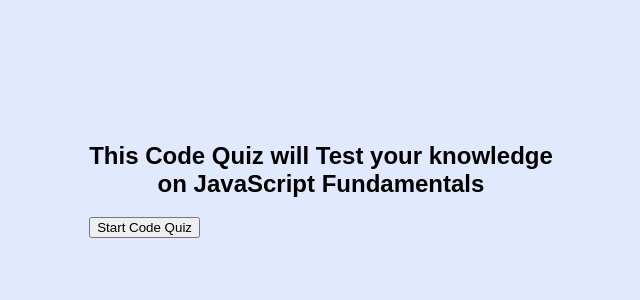
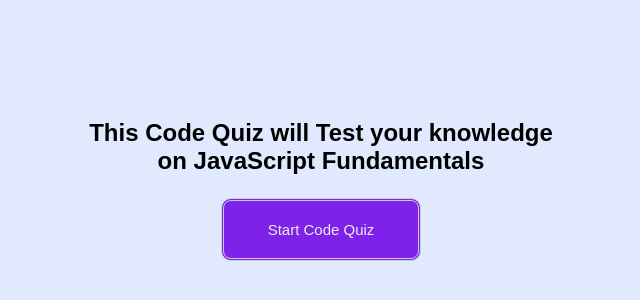
Before and after one commit to asanchez325/challenge4, a plain HTML site: page index.html in a window 1280 px wide. Shown: the part 214-514 px from the top of the page, without its empty margins (327-967 px from the left). Drawn offline with Linux system fonts and the light colour scheme.

Commit message:
fix button

```diff
--- a/assets/css/style.css
+++ b/assets/css/style.css
@@ -16,11 +16,24 @@ h2{
     max-width: 80rem;
     margin: 0 auto;
   }
-#startpage{
+#welcome{
     display: flex;
     flex-direction: column;
     align-items: center;
 }
-#startbtn{
+button {
+    display: inline-block;
+    font-family: sans-serif;
+    background-color: #7e21e9;
+    border-radius: 10px;
+    border: 3px double #cccccc;
+    color: #eeeeee;
     text-align: center;
+    font-size: 15px;
+    padding: 20px;
+    width: 200px;
+    margin-top: 3px;
+  }
+  button:hover{
+    box-shadow: 4px 3px 6px #530a75;
 }
```
